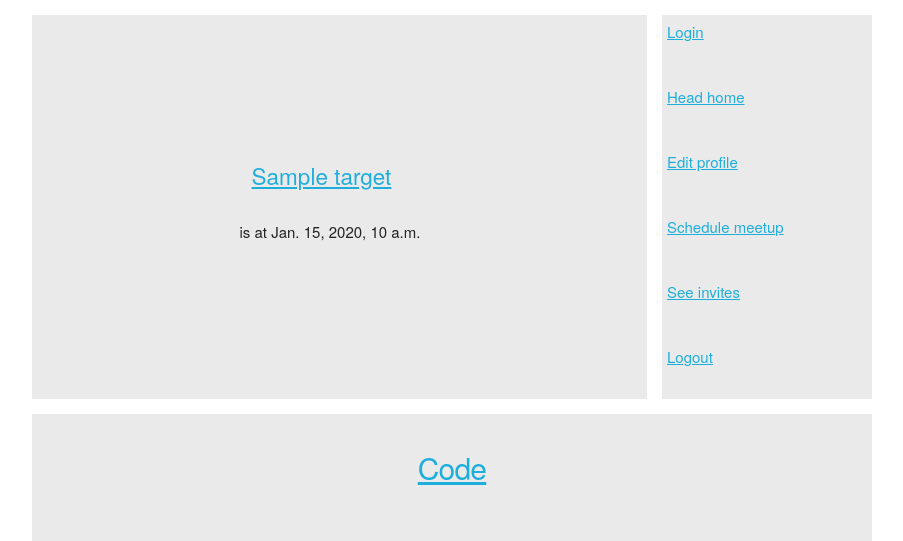
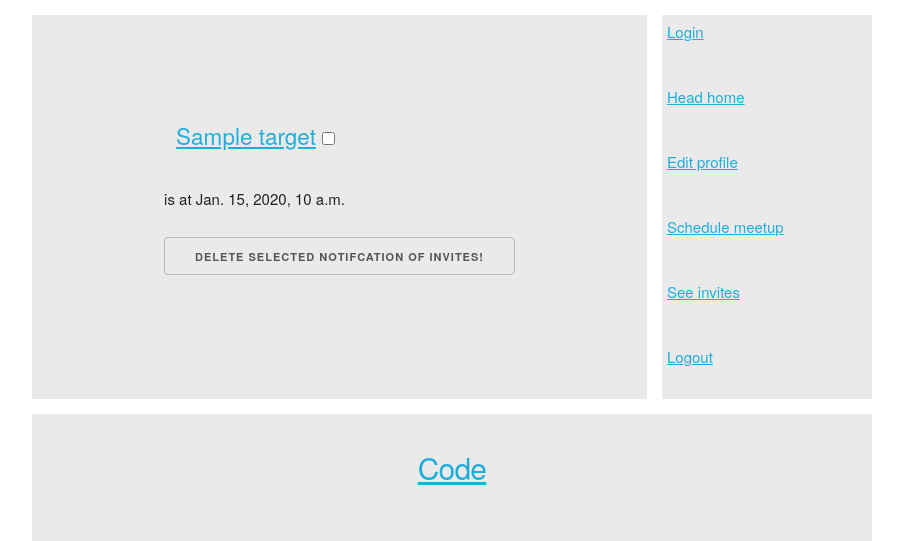
Before and after one commit to akohli96/AlumMeetup, a Django app: template meetup/template/notification.html in a window 1280 px wide. Shown: the part 143-684 px from the top of the page, without its empty margins (188-1091 px from the left). Run offline with Django 3.2, Linux system fonts and the light colour scheme; the template is opened without the code that fills it: most values are stand-ins (such as "Sample title", 1, 10 or a date in 2020).

Commit message:
Deleting notifications

```diff
--- a/meetup/services/notifyservice.py
+++ b/meetup/services/notifyservice.py
@@ -6,8 +6,8 @@ from meetup.models import *
 def get_all_notifications(user):
     return user.notifications.all()
 
-def delete(user,id):
-    notification = Notification.objects.get(recipient=user,id=notification_id)
+def delete(id,recepient):
+    notification = Notification.objects.get(recipient=recepient,id=id)
     notification.delete()
 
 def invite(event):
--- a/meetup/template/notification.html
+++ b/meetup/template/notification.html
@@ -7,13 +7,21 @@
     </h3>
 </header>
 <main>
-    {% for notification in notifications %}
-    <div class="grid">
-        <div class="box">
-            <a href="{% url 'meetup:event_by_id' event_id=notification.target.id  %}">{{notification.target.name}}</a>
+    <form method="post">
+        {% for notification in notifications %}
+        <div class="grid">
+            <div class="box">
+                <a href="{% url 'meetup:event_by_id' event_id=notification.target.id  %}">{{notification.target.name}}</a>
+                <td>
+                    <input type="checkbox" name="notification[]" value="{{notification.id}}" />
+
+                </td>
+            </div>
+            is at {{notification.target.date}} {% endfor %}
         </div>
-        is at {{notification.target.date}}
-    </div>
-    {% endfor %}
+
+        {% csrf_token %}
+        <button type="send">Delete selected notifcation of invites!</button>
+    </form>
 </main>
 {% endblock %}
--- a/meetup/views.py
+++ b/meetup/views.py
@@ -46,5 +46,9 @@ def event_by_id(request,event_id):
 @login_required
 def notification(request):
     notifications = get_all_notifications(request.user)
-    print(notifications.first().target.name)
+    if request.method == 'POST':
+            notifications_to_delete=request.POST.getlist('notification[]')
+            for notification in notifications_to_delete:
+                    delete(notification,request.user)
+
     return render(request, 'template/notification.html', {'notifications':notifications})
```
